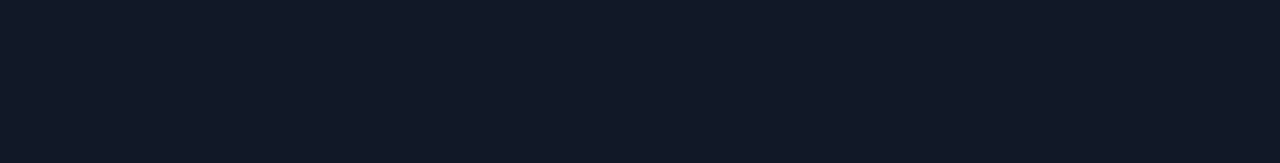
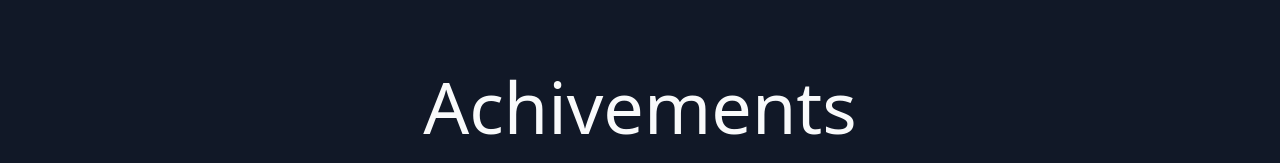
Before and after one commit to bhanusunrise/portfolio-nextjs-website, a Next.js app: page /website/home in a window 1280 px wide. Shown: the part 3984-4147 px from the top of the page. Before the commit the page ends 4078 px from the top, so only its background shows below. Built offline with nearby package versions, Linux system fonts and the light colour scheme.

Commit message:
Profile changed

```diff
--- a/src/app/website/home/page.tsx
+++ b/src/app/website/home/page.tsx
@@ -136,6 +136,14 @@ export default function HomePage() {
           <SeeMoreBtn text = "View All Projects" link = "/website/projects" />
       </div>
 
+      <div className="flex flex-col md:flex-row sm:flex-row justify-center items-center">
+          <TitleSection title = "Achivements" />
+      </div>
+
+      <div className="flex flex-col md:flex-row sm:flex-row justify-center items-center">
+          <div className="flex-1 flex justify-center items-center pl-20"></div>
+      </div>
+
     </>
   );
 }
--- a/src/components/project_section/project_section.tsx
+++ b/src/components/project_section/project_section.tsx
@@ -11,7 +11,7 @@ interface ProjectSectionProps {
     link: string;
 }
 
-export default function ProjectSection({ title, description, image_link, image_alt, badge_names, badge_colors, link }: ProjectSectionProps) {
+export default function columnProjectSection({ title, description, image_link, image_alt, badge_names, badge_colors, link }: ProjectSectionProps) {
     return (
         <>
             <div className="max-w-sm bg-white border border-gray-200 rounded-lg shadow dark:bg-gray-800 dark:border-gray-700">
```
Also changed, not shown: public/profile.webp, 1 other file (tests, documents, lock files or other folders).
